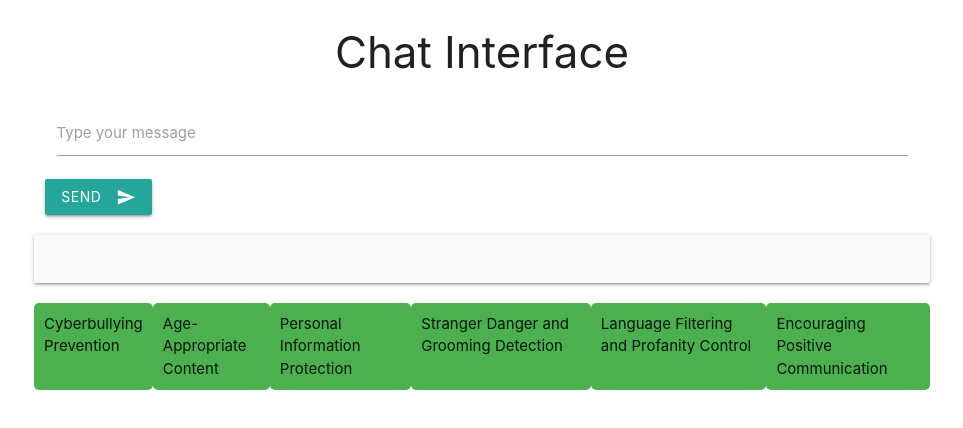
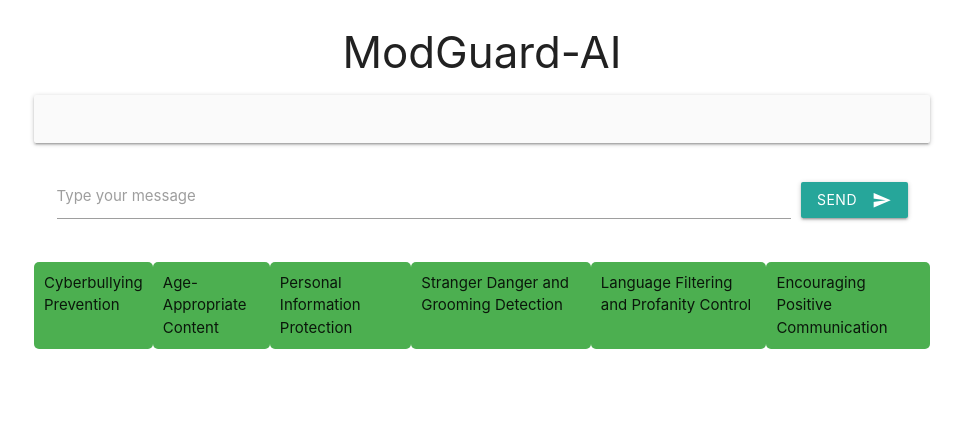
Before and after one commit to CretuCalin/ModGuard-AI, a plain HTML site: page frontend/index.html in a window 1280 px wide. Shown: the whole page, without its empty margins (158-1121 px from the left). Drawn offline with nearby package versions, Linux system fonts and the light colour scheme.

Commit message:
Update frontend

```diff
--- a/frontend/index.html
+++ b/frontend/index.html
@@ -3,7 +3,7 @@
 <head>
     <meta charset="UTF-8">
     <meta name="viewport" content="width=device-width, initial-scale=1.0">
-    <title>Modern Chat Interface</title>
+    <title>ModGuard-AI</title>
     <link href="https://fonts.googleapis.com/icon?family=Material+Icons" rel="stylesheet">
     <link href="https://cdnjs.cloudflare.com/ajax/libs/materialize/1.0.0/css/materialize.min.css" rel="stylesheet">
     <style>
@@ -22,23 +22,33 @@
         .red {
             background-color: #ef9a9a;
         }
+        .input-field {
+            display: flex;
+            align-items: center;
+        }
+        .input-field input {
+            flex: 1;
+        }
+        .input-field button {
+            margin-left: 10px;
+        }
     </style>
 </head>
 <body>
     <div class="container">
-        <h3 class="center-align">Chat Interface</h3>
+        <h3 class="center-align">ModGuard-AI</h3>
+        <div id="chat-display" class="card-panel grey lighten-5"></div>
         <div class="row">
             <form id="chat-form" class="col s12">
                 <div class="input-field col s12">
                     <input id="message-input" type="text" class="validate">
                     <label for="message-input">Type your message</label>
+                    <button class="btn waves-effect waves-light" type="submit">Send
+                        <i class="material-icons right">send</i>
+                    </button>
                 </div>
-                <button class="btn waves-effect waves-light" type="submit">Send
-                    <i class="material-icons right">send</i>
-                </button>
             </form>
         </div>
-        <div id="chat-display" class="card-panel grey lighten-5"></div>
         <div class="moderation-check">
             <div id="cyberbullying" class="green">Cyberbullying Prevention</div>
             <div id="age-appropriate" class="green">Age-Appropriate Content</div>
```
